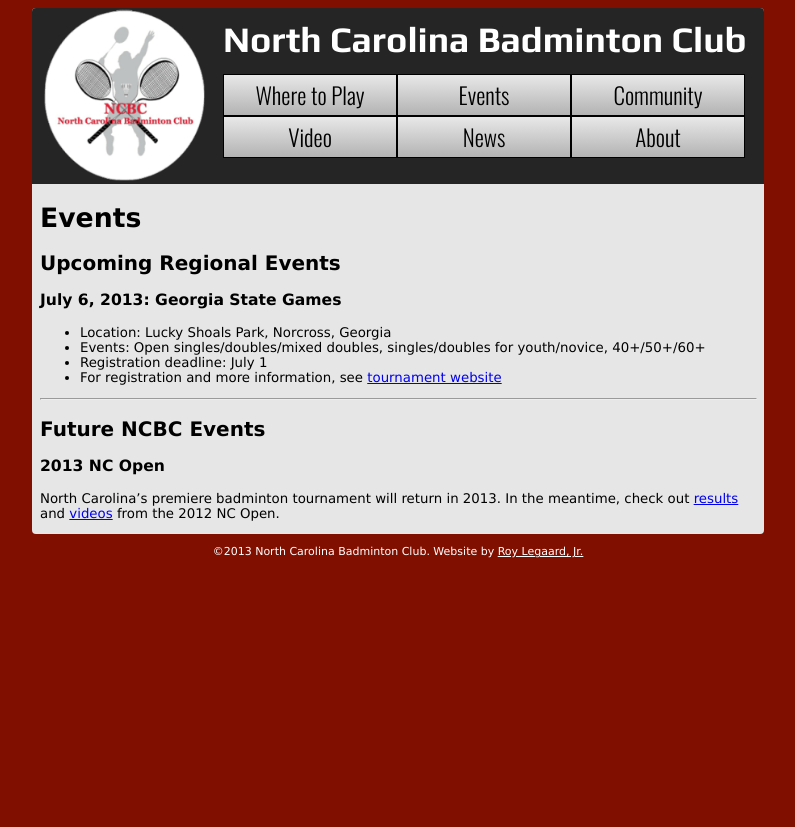
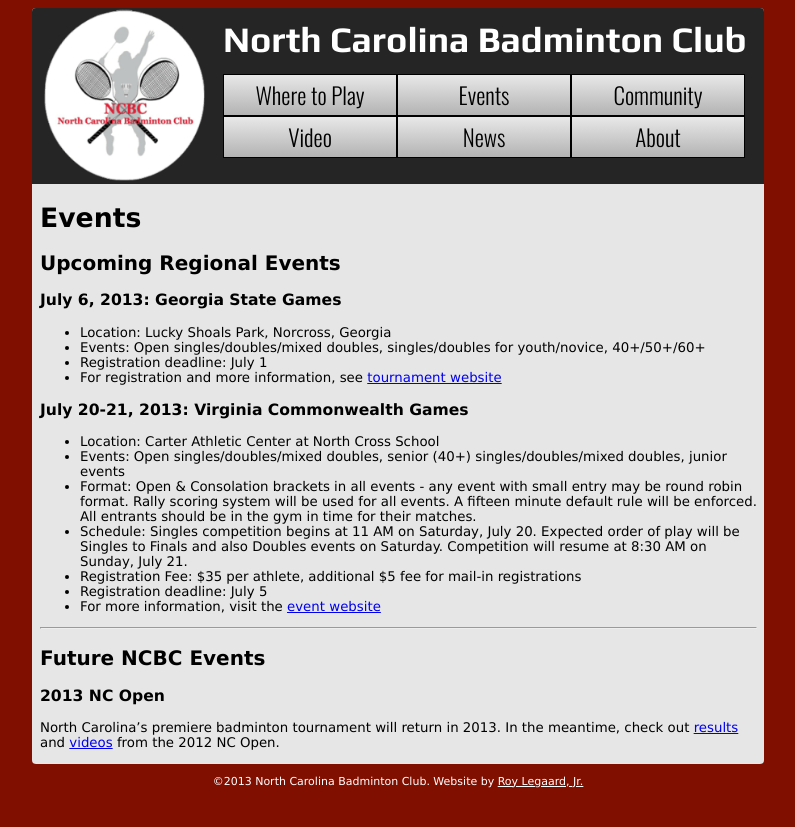
Before and after one commit to NCBC/ncbc.github.com, a Jekyll site: the page built from events.md, in a window 1280 px wide. Shown: the top 827 px of the page, without its empty margins (242-1037 px from the left). Built offline with Jekyll 4.4.1, drawn with Linux system fonts in a browser that asks for light colours.

Commit message:
Added Virginia Commonwealth Games to Events page

```diff
--- a/events.md
+++ b/events.md
@@ -12,6 +12,15 @@
 - Registration deadline: July 1
 - For registration and more information, see [tournament website](http://www.georgiagames.org/badmin.html)
 
+### July 20-21, 2013: Virginia Commonwealth Games
+- Location: Carter Athletic Center at North Cross School
+- Events: Open singles/doubles/mixed doubles, senior (40+) singles/doubles/mixed doubles, junior events
+- Format: Open & Consolation brackets in all events - any event with small entry may be round robin format. Rally scoring system will be used for all events. A fifteen minute default rule will be enforced. All entrants should be in the gym in time for their matches.
+- Schedule: Singles competition begins at 11 AM on Saturday, July 20. Expected order of play will be Singles to Finals and also Doubles events on Saturday. Competition will resume at 8:30 AM on Sunday, July 21.
+- Registration Fee: $35 per athlete, additional $5 fee for mail-in registrations
+- Registration deadline: July 5
+- For more information, visit the [event website](http://www.commonwealthgames.org/2013_Subway_Games/2013_Sports_Listing/Badminton.htm)
+
 <hr />
 
 ## Future NCBC Events
```
